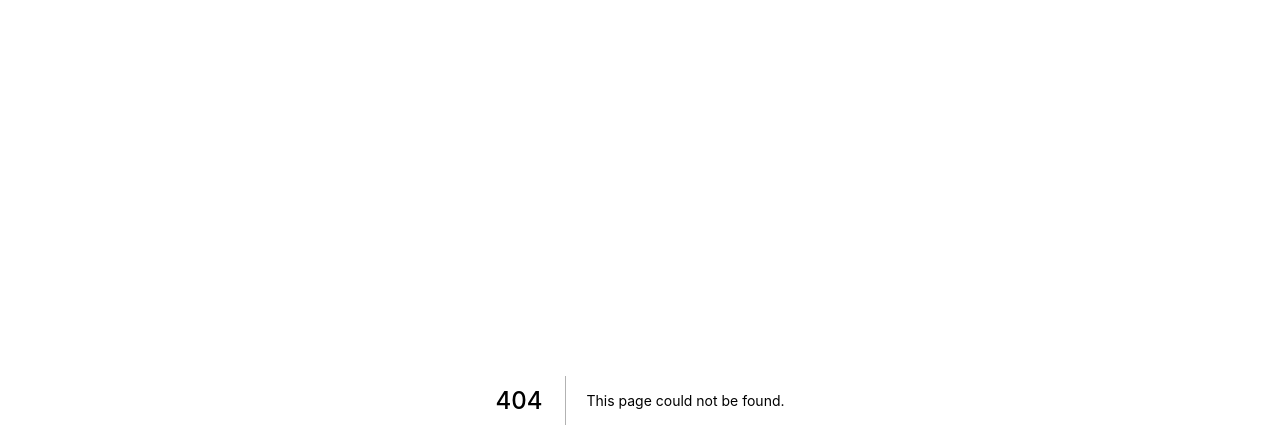
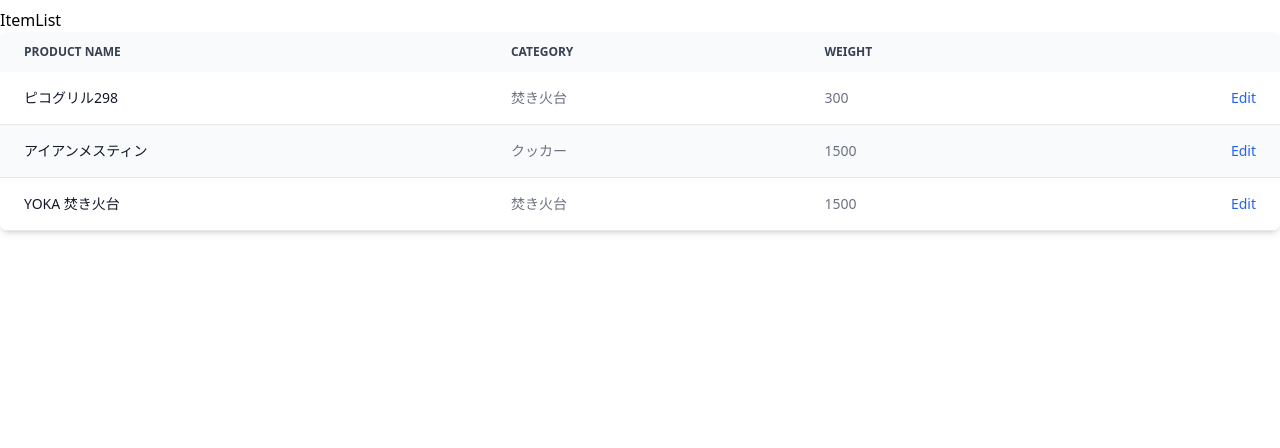
Before and after one commit to nargok/camp_app_next, a Next.js app: page /item in a window 1280 px wide. Before the commit this address had no page. Shown: the top 448 px of the page. Built offline with nearby package versions, Linux system fonts and the light colour scheme.

Commit message:
item list page

```diff
--- /dev/null
+++ b/pages/item/index.tsx
@@ -0,0 +1,83 @@
+import type { NextPage } from 'next'
+import Head from 'next/head'
+import Image from 'next/image'
+
+interface Item {
+  id: number
+  name: string
+  category: string
+  weight: number
+}
+
+const itemList: Item[] = [
+  {
+    id: 1,
+    name: 'ピコグリル298',
+    category: '焚き火台',
+    weight: 300,
+  },
+  {
+    id: 2,
+    name: 'アイアンメスティン',
+    category: 'クッカー',
+    weight: 1500,
+  },
+  {
+    id: 3,
+    name: 'YOKA 焚き火台',
+    category: '焚き火台',
+    weight: 1500,
+  },
+]
+
+const Index: NextPage = () => {
+  return (
+    <div className="flex flex-col  justify-center py-2">
+      ItemList
+      <div className="relative overflow-x-auto shadow-md sm:rounded-lg">
+        <table className="w-full text-left text-sm text-gray-500 dark:text-gray-400">
+          <thead className="bg-gray-50 text-xs uppercase text-gray-700 dark:bg-gray-700 dark:text-gray-400">
+            <tr>
+              <th scope="col" className="px-6 py-3">
+                Product name
+              </th>
+              <th scope="col" className="px-6 py-3">
+                category
+              </th>
+              <th scope="col" className="px-6 py-3">
+                Weight
+              </th>
+              <th scope="col" className="px-6 py-3">
+                <span className="sr-only">Edit</span>
+              </th>
+            </tr>
+          </thead>
+          <tbody>
+            {itemList.map((item) => (
+              <tr className="border-b odd:bg-white even:bg-gray-50 dark:border-gray-700 dark:bg-gray-800 odd:dark:bg-gray-800 even:dark:bg-gray-700">
+                <th
+                  scope="row"
+                  className="whitespace-nowrap px-6 py-4 font-medium text-gray-900 dark:text-white"
+                >
+                  {item.name}
+                </th>
+                <td className="px-6 py-4">{item.category}</td>
+                <td className="px-6 py-4">{item.weight}</td>
+                <td className="px-6 py-4 text-right">
+                  <a
+                    href="#"
+                    className="font-medium text-blue-600 hover:underline dark:text-blue-500"
+                  >
+                    Edit
+                  </a>
+                </td>
+              </tr>
+            ))}
+          </tbody>
+        </table>
+      </div>
+    </div>
+  )
+}
+
+export default Index
```
